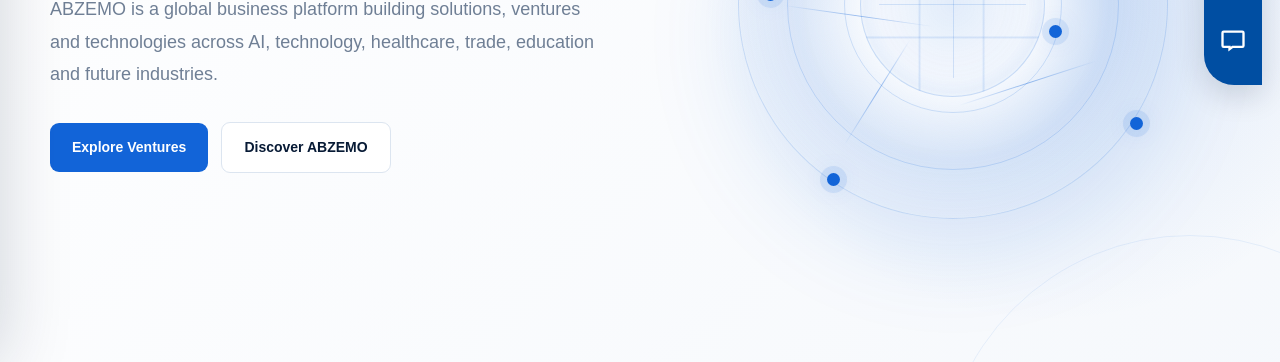
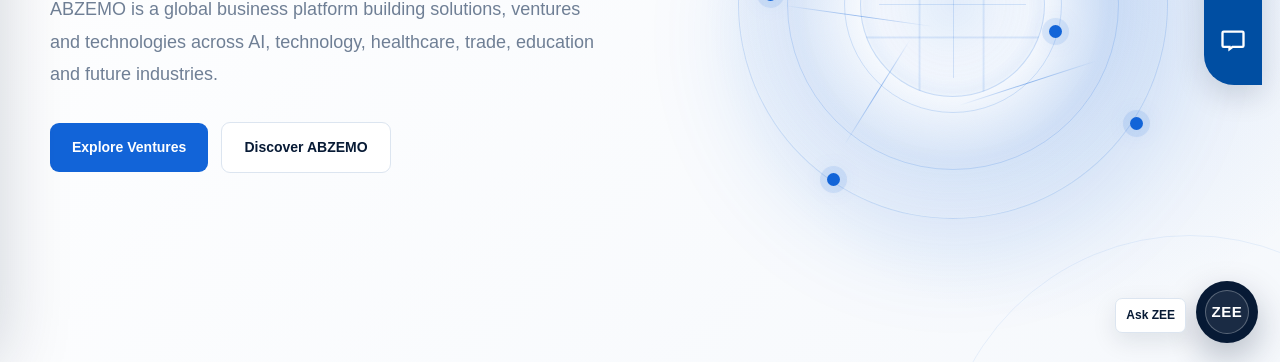
Before and after one commit to ABZEMO/abzemo-website, a website: page index.html in a window 1280 px wide. Shown: the part 435-797 px from the top of the page. Drawn offline with Linux system fonts and the light colour scheme; no server answers.

Commit message:
Add ZEE Bot to public page

```diff
--- a/index.html
+++ b/index.html
@@ -1437,5 +1437,7 @@
   <script src="header-tools.js"></script>\n
 <script src="abzemo-search.js"></script>
   <script src="abzemo-contact.js"></script>
+  <script src="zee-bot.js"></script>
+
 </body>
 </html>
```
